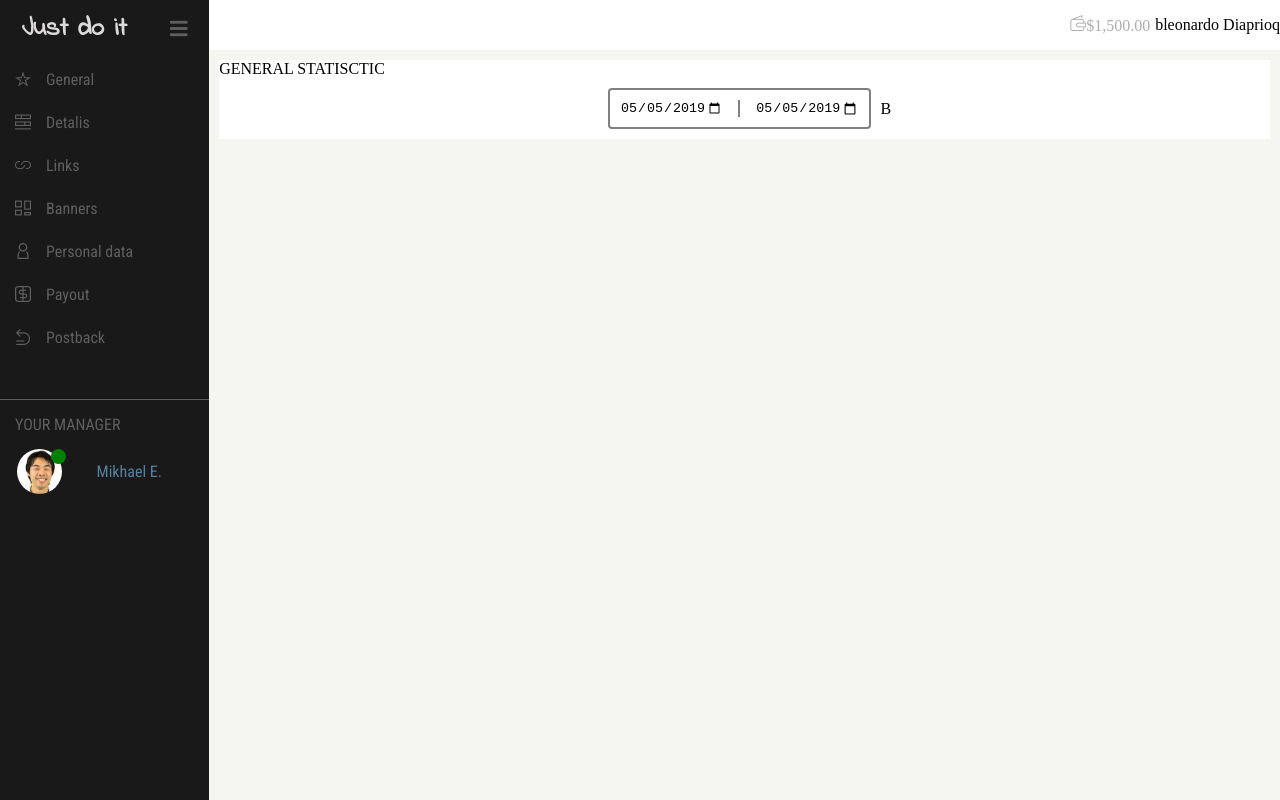
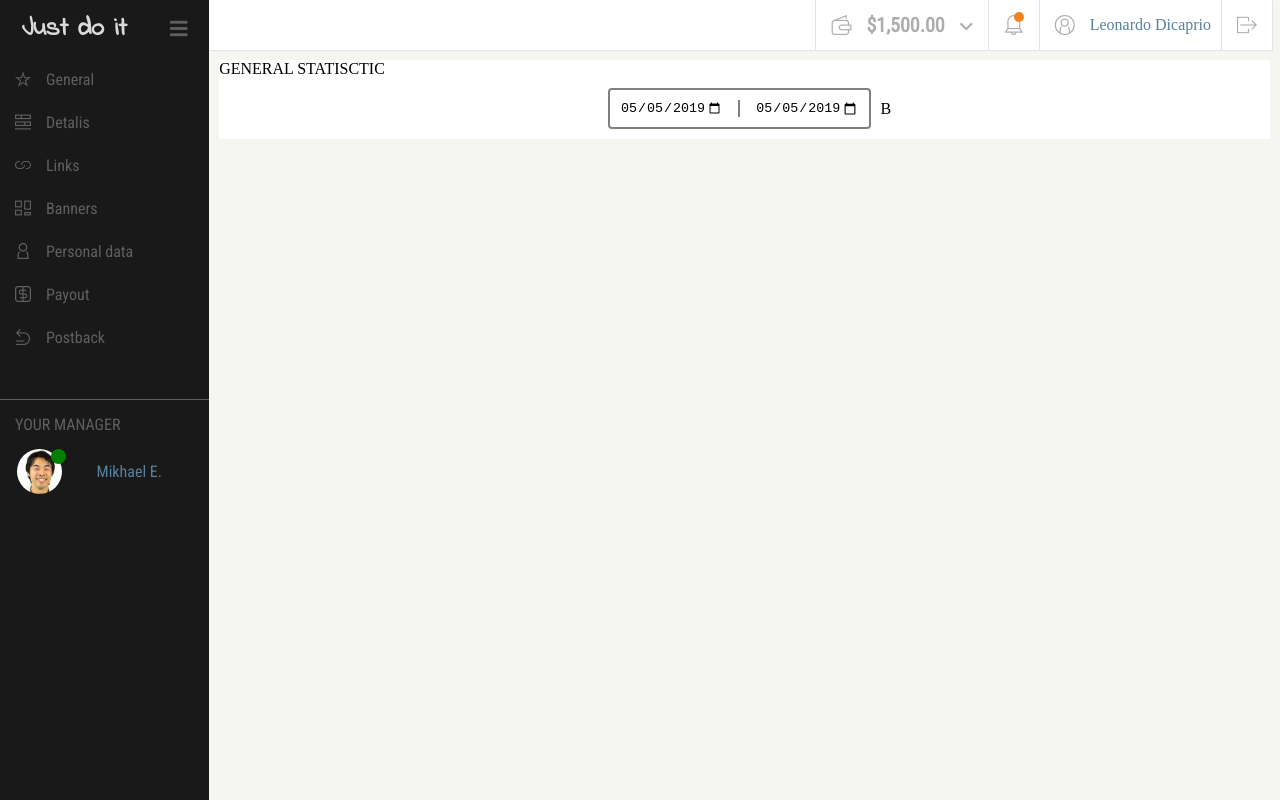
Before and after one commit to adeeio/solo-project, a website: page index.html in a window 1280 px wide. Drawn offline with Linux system fonts and the light colour scheme.

Commit message:
finished topbar menu

```diff
--- a/index.html
+++ b/index.html
@@ -55,10 +55,15 @@
         <!--TOPBAR-->
 
         <div class="topbar">
-            <div class="topbar-element wallet"><span class="topbar__icon icon-wallet"</span>$1,500.00</div>
-            <div class="topbar-element bell">b</div>
-            <div class="topbar-element user">leonardo Diaprio</div>
-            <div class="topbar-element exit">q</div>
+            <div class="topbar-element">
+                <span class="topbar__icon icon-wallet border--left"></span>
+                <span class="cash">$1,500.00</span>
+                <span class="topbar__icon icon-arrow-down-small border--right"></span>
+                <span class="topbar__icon icon-notification border--right"></span>
+                <span class="topbar__icon icon-profile"></span>
+                <span class="profile__username">Leonardo Dicaprio</span>
+                <span class="topbar__icon icon-quit border--left"></span>
+            </div>
         </div>
 
         <div class="general">
--- a/sass/_variables.scss
+++ b/sass/_variables.scss
@@ -2,7 +2,10 @@
 $paragraph-color: #605f5f;
 $brand-main-color: red;
 $secondary-color: #ADADAD;
-
+$page-shadow: #E3E3E3;
+$detali-color: #F58220;
+$user-color:  #56819f;
+$primary-icon-hover: #f5f5f2;
 /* Font sizes */
 $paragraph-font-size: 16px;
 
--- a/sass/style.scss
+++ b/sass/style.scss
@@ -135,7 +135,7 @@ body {
 
 .chat-nick{
   font-family: $paragraph-font;
-  color: #56819f;
+  color: $user-color;
   margin-right: 30px;
 }
 
@@ -146,17 +146,74 @@ body {
   height: 50px;
   display: flex;
   justify-content: flex-end;
+  box-shadow: 1px 1px $page-shadow;
+  margin-right: 8px;
 }
 
 .topbar-element {
   display: flex;
   align-items: center;
+  color: $secondary-color;
+  font-size: 20px;
 }
 
 .topbar__icon {
   color: $secondary-color;
-  margin: 5px;
+  height: 100%;
+  padding: 15px 15px;
+  &:hover {
+    background: $primary-icon-hover;
+    transition: .5s;
+  }
 }
+
+.border--left {
+  border-left: 1px solid $page-shadow;
+}
+
+.border--right {
+  border-right: 1px solid $page-shadow;
+}
+
+.icon-notification {
+  position: relative;
+}
+
+.icon-notification::after {
+  background: $detali-color;
+  height: 10px;
+  width: 10px;
+  border-radius: 50%;
+  content: " ";
+  display: block;
+  position: absolute;
+  top: 12px;
+  right: 15px;
+}
+
+.cash {
+  font-weight: 600;
+  font-family: $paragraph-font;
+}
+
+.icon-arrow-down-small {
+  font-size: 13px;
+  padding-top: 20px;
+}
+
+.profile__username {
+  font-size: 16px;
+  color: $user-color;
+  padding-right: 10px;
+}
+
+
+
+
+
+
+
+
 
 .general {
   background: white;
```
Also changed, not shown: css/style.css, 1 other file.
